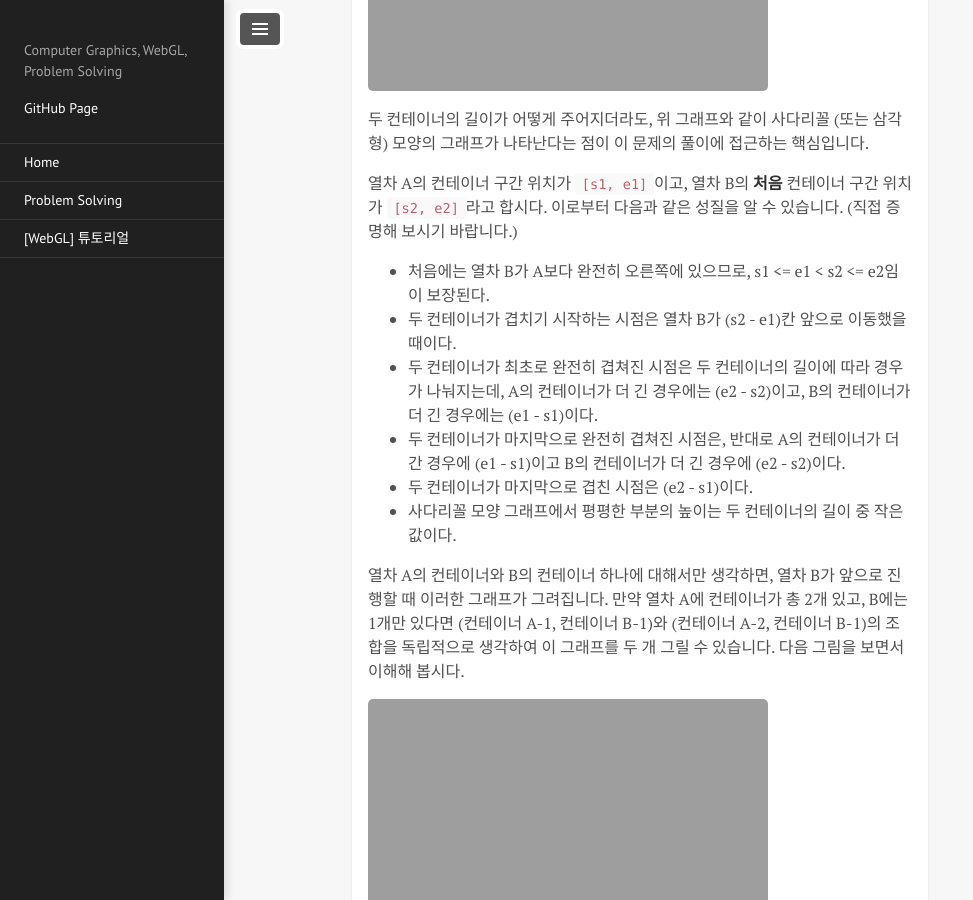
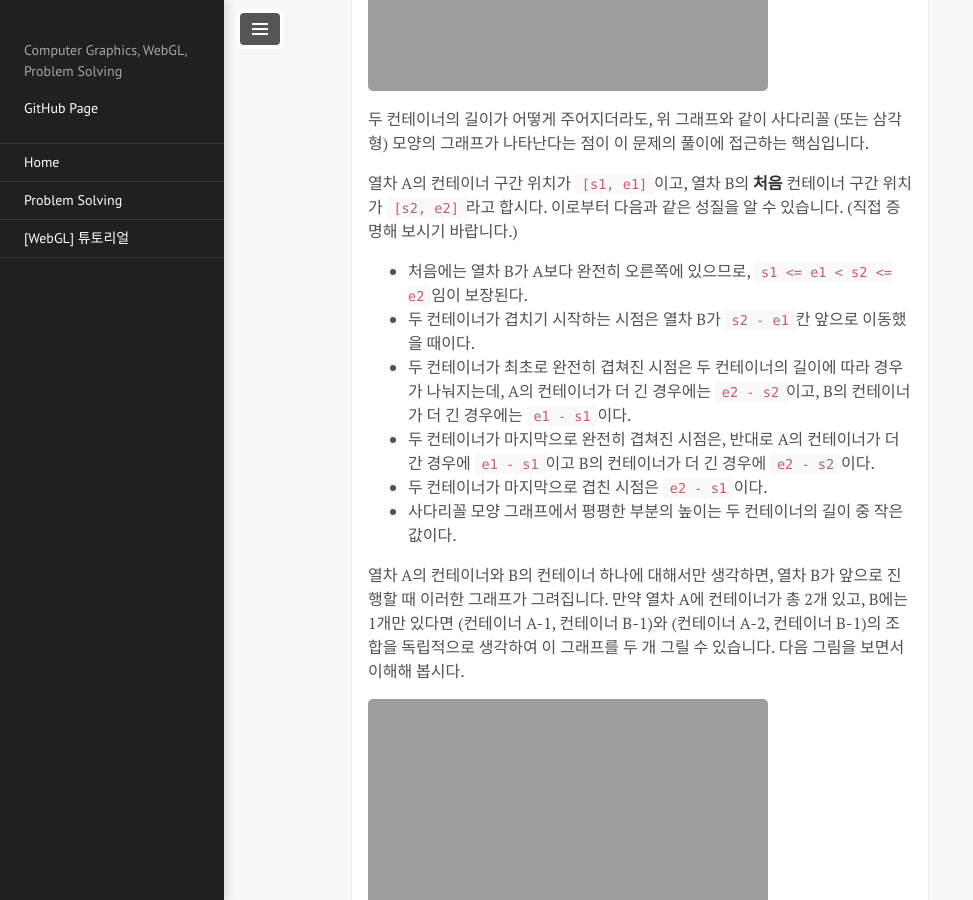
Before and after one commit to inhibitor1217/inhibitor1217.github.io, a Jekyll site: the page built from _posts/2019-04-26-ps-cargo-trains.md, in a window 1280 px wide and 900 px high, scrolled down 3064 px. Shown: the whole window, without its empty margins (0-973 px from the left). Built offline with Jekyll 4.4.1, drawn with Linux system fonts in a browser that asks for light colours.

```diff
--- a/_posts/2019-04-26-ps-cargo-trains.md
+++ b/_posts/2019-04-26-ps-cargo-trains.md
@@ -60,11 +60,11 @@ title: "[PS] 화물열차 (cargo-trains)"
 
 열차 A의 컨테이너 구간 위치가 `[s1, e1]`이고, 열차 B의 **처음** 컨테이너 구간 위치가 `[s2, e2]`라고 합시다. 이로부터 다음과 같은 성질을 알 수 있습니다. (직접 증명해 보시기 바랍니다.)
 
-- 처음에는 열차 B가 A보다 완전히 오른쪽에 있으므로, s1 <= e1 < s2 <= e2임이 보장된다.
-- 두 컨테이너가 겹치기 시작하는 시점은 열차 B가 (s2 - e1)칸 앞으로 이동했을 때이다.
-- 두 컨테이너가 최초로 완전히 겹쳐진 시점은 두 컨테이너의 길이에 따라 경우가 나눠지는데, A의 컨테이너가 더 긴 경우에는 (e2 - s2)이고, B의 컨테이너가 더 긴 경우에는 (e1 - s1)이다.
-- 두 컨테이너가 마지막으로 완전히 겹쳐진 시점은, 반대로 A의 컨테이너가 더 간 경우에 (e1 - s1)이고 B의 컨테이너가 더 긴 경우에 (e2 - s2)이다.
-- 두 컨테이너가 마지막으로 겹친 시점은 (e2 - s1)이다.
+- 처음에는 열차 B가 A보다 완전히 오른쪽에 있으므로, `s1 <= e1 < s2 <= e2`임이 보장된다.
+- 두 컨테이너가 겹치기 시작하는 시점은 열차 B가 `s2 - e1`칸 앞으로 이동했을 때이다.
+- 두 컨테이너가 최초로 완전히 겹쳐진 시점은 두 컨테이너의 길이에 따라 경우가 나눠지는데, A의 컨테이너가 더 긴 경우에는 `e2 - s2`이고, B의 컨테이너가 더 긴 경우에는 `e1 - s1`이다.
+- 두 컨테이너가 마지막으로 완전히 겹쳐진 시점은, 반대로 A의 컨테이너가 더 간 경우에 `e1 - s1`이고 B의 컨테이너가 더 긴 경우에 `e2 - s2`이다.
+- 두 컨테이너가 마지막으로 겹친 시점은 `e2 - s1`이다.
 - 사다리꼴 모양 그래프에서 평평한 부분의 높이는 두 컨테이너의 길이 중 작은 값이다.
 
 열차 A의 컨테이너와 B의 컨테이너 하나에 대해서만 생각하면, 열차 B가 앞으로 진행할 때  이러한 그래프가 그려집니다. 만약 열차 A에 컨테이너가 총 2개 있고, B에는 1개만 있다면 (컨테이너 A-1, 컨테이너 B-1)와 (컨테이너 A-2, 컨테이너 B-1)의 조합을 독립적으로 생각하여 이 그래프를 두 개 그릴 수 있습니다. 다음 그림을 보면서 이해해 봅시다.
```
